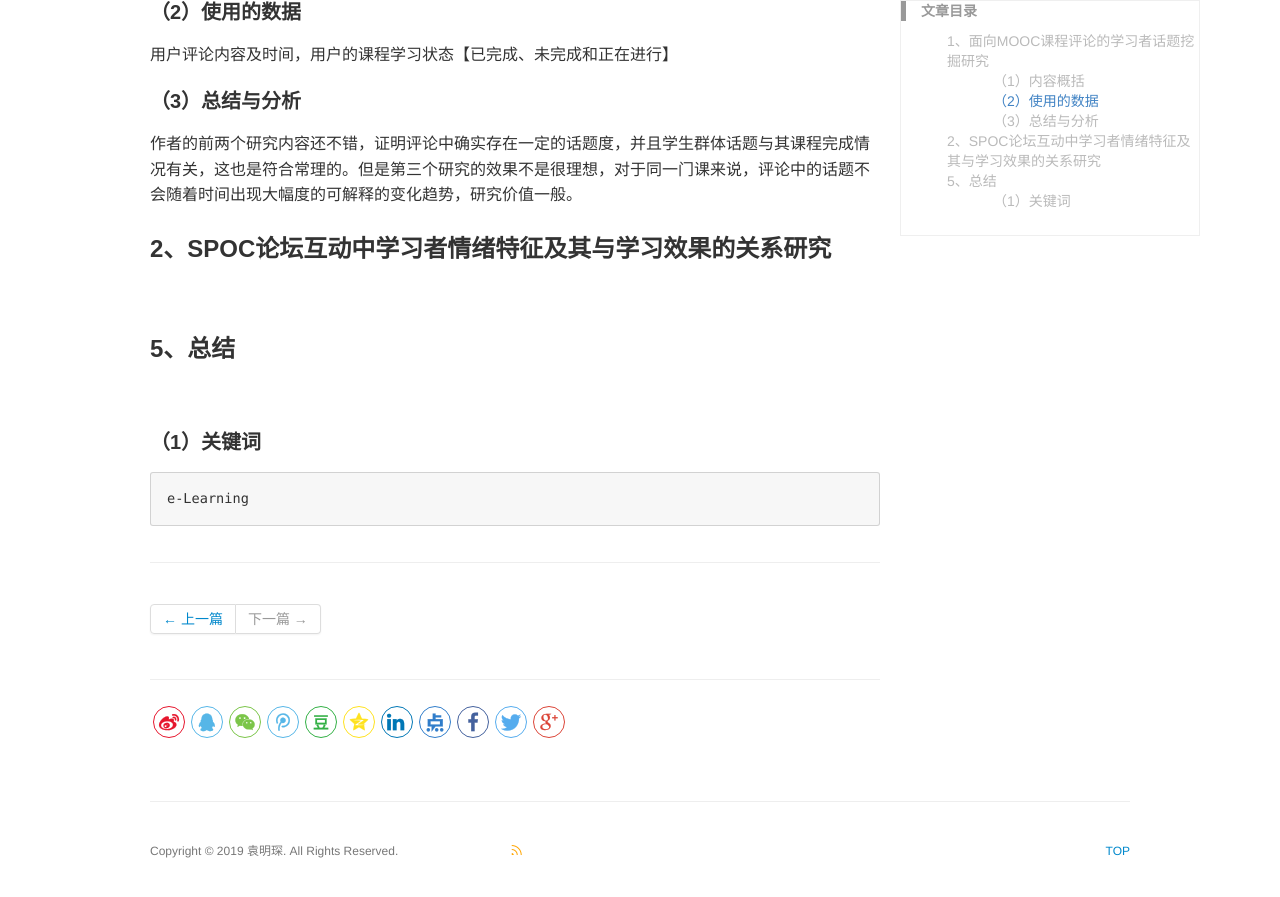
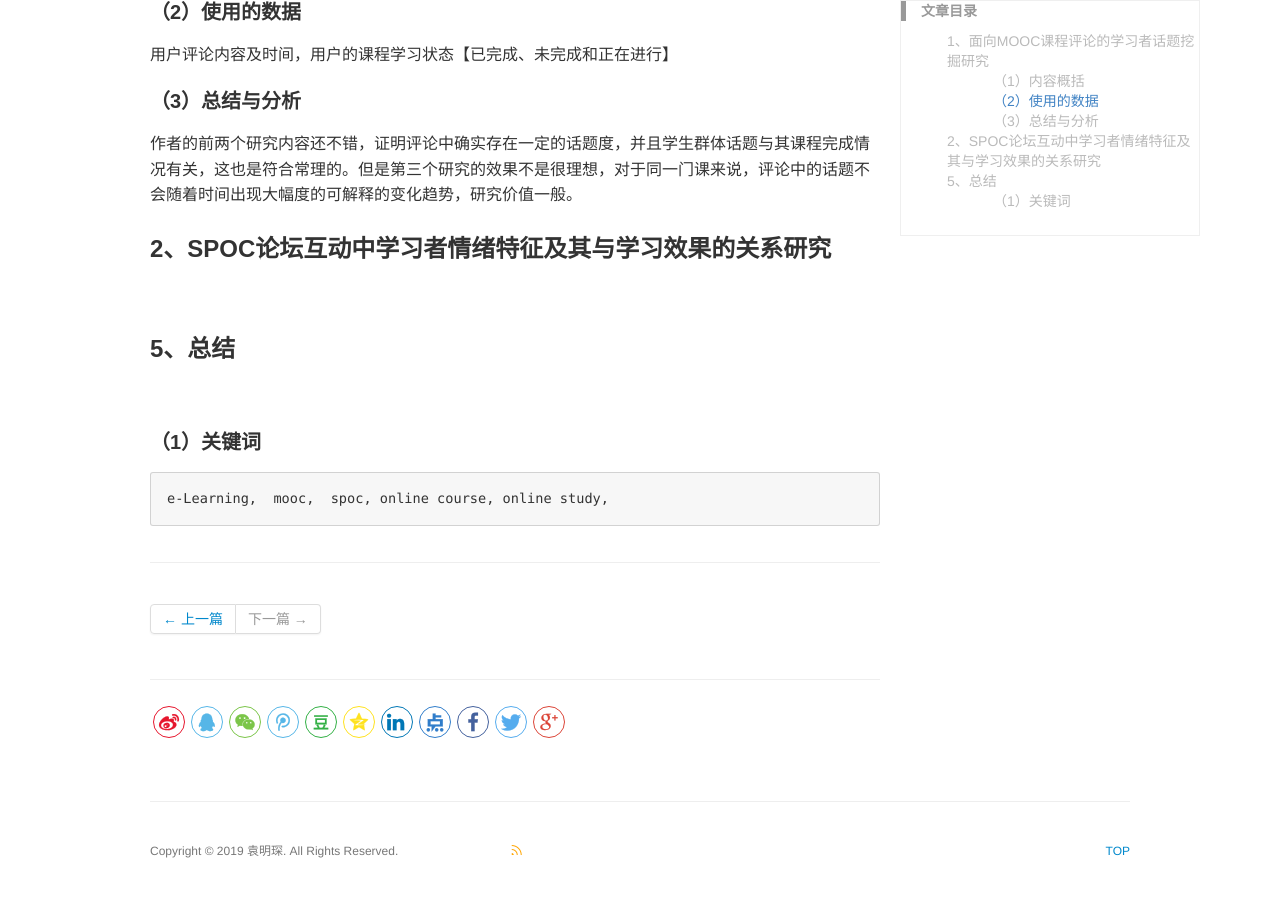
Before and after one commit to yuanmingchen/yuanmingchen.github.io, a Jekyll site: the page built from _posts/2019-04-18-Online Course nlp paper survey.md, in a window 1280 px wide and 900 px high, scrolled down 603 px. Shown: the top 897 px of the window. Built offline with Jekyll 4.4.1, drawn with Linux system fonts in a browser that asks for light colours; comment, search, counter and statistics services are not loaded.

Commit message:
Updates _posts/2019-04-18-Online Course nlp paper survey.md
Auto commit by GitBook Editor

````diff
--- a/_posts/2019-04-18-Online Course nlp paper survey.md
+++ b/_posts/2019-04-18-Online Course nlp paper survey.md
@@ -29,5 +29,5 @@ tags: []
 ### 5、总结
 #### （1）关键词
 ```
-e-Learning
+e-Learning,  mooc,  spoc, online course, online study,
 ```
````
